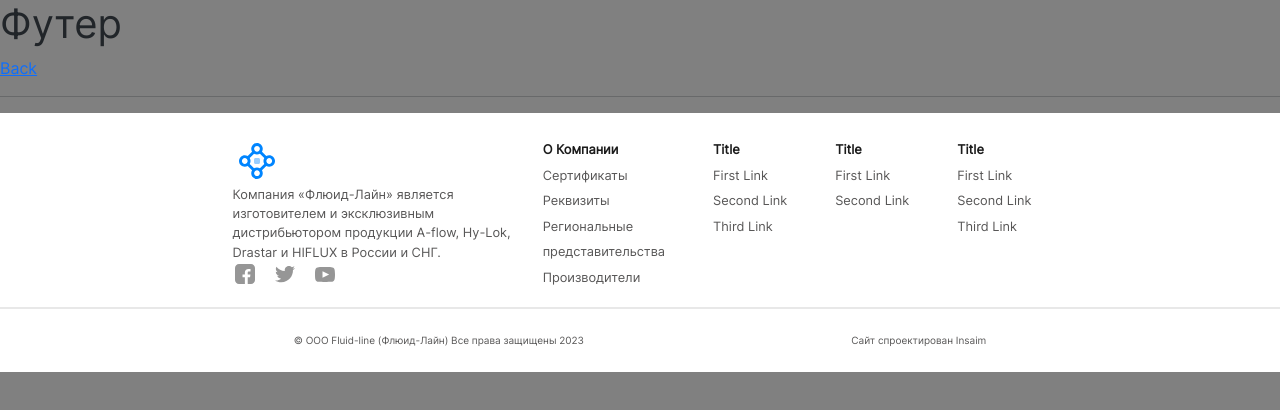
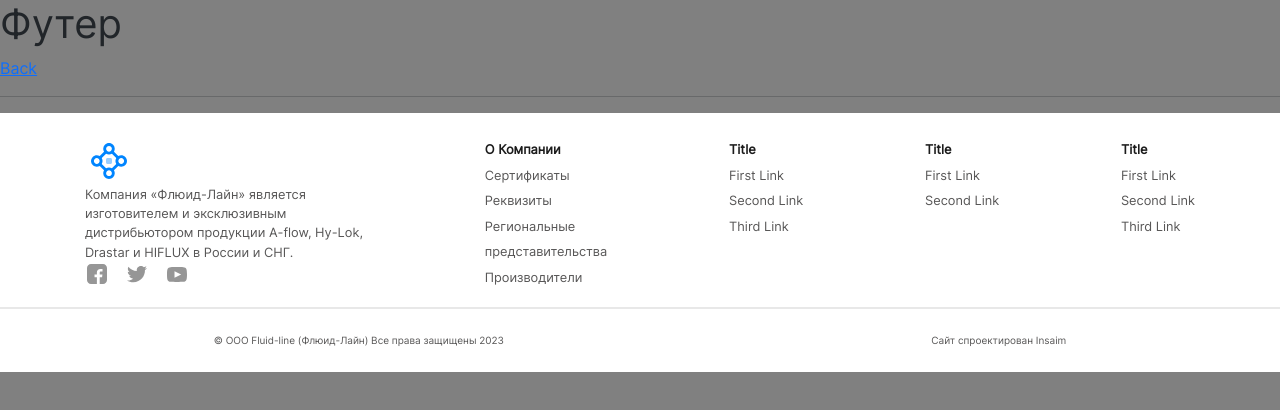
Before and after one commit to picus23/any-web-components, a Next.js app: page /footer in a window 1280 px wide. Shown: the top 410 px of the page. Built offline with nearby package versions, Linux system fonts and the light colour scheme.

Commit message:
add footer

```diff
--- a/components/footer/Footer.tsx
+++ b/components/footer/Footer.tsx
@@ -6,8 +6,8 @@ interface FooterProps {
 }
 
 function Footer(props: FooterProps) {
-    return <div className='d-flex flex-column align-items-center py-4 bg-white w-100'>
-        <div className='d-flex align-items-start px-4 gap-3'>
+    return <div className='py-4 bg-white'>
+        <div className='d-flex align-items-start justify-content-around px-4'>
             <div className='d-flex flex-column'>
                 {props.logo}
                 <span className='font-size-16-gray'>Компания «Флюид-Лайн» является <br /> изготовителем и эксклюзивным <br /> дистрибьютором продукции A-flow, Hy-Lok, <br /> Drastar и HIFLUX в России и СНГ.</span>
@@ -28,36 +28,36 @@ function Footer(props: FooterProps) {
                     </svg>
                 </div>
             </div>
-            <div className='d-flex gap-3 justify-space-between'>
-                <ul className='list-unstyled lh-2 mx-3'>
+            {/* <div className='d-flex gap-3 justify-space-between'> */}
+                <ul className='list-unstyled lh-2'>
                     <li className='font-size-16-black fw-500'><strong>О Компании</strong></li>
                     <li className='font-size-16-gray'>Сертификаты</li>
                     <li className='font-size-16-gray'>Реквизиты</li>
                     <li className='font-size-16-gray'>Региональные <br />представительства</li>
                     <li className='font-size-16-gray'>Производители</li>
                 </ul>
-                <ul className='list-unstyled lh-2 mx-3'>
+                <ul className='list-unstyled lh-2'>
                     <li className='font-size-16-black fw-500'><strong>Title</strong></li>
                     <li className='font-size-16-gray'>First Link</li>
                     <li className='font-size-16-gray'>Second Link</li>
                     <li className='font-size-16-gray'>Third Link</li>
                 </ul>
-                <ul className='list-unstyled lh-2 mx-3'>
+                <ul className='list-unstyled lh-2'>
                     <li className='font-size-16-black fw-500'><strong>Title</strong></li>
                     <li className='font-size-16-gray'>First Link</li>
                     <li className='font-size-16-gray'>Second Link</li>
                 </ul>
-                <ul className='list-unstyled lh-2 mx-3'>
+                <ul className='list-unstyled lh-2'>
                     <li className='font-size-16-black fw-500'><strong>Title</strong></li>
                     <li className='font-size-16-gray'>First Link</li>
                     <li className='font-size-16-gray'>Second Link</li>
                     <li className='font-size-16-gray'>Third Link</li>
                 </ul>
-            </div>
+            {/* </div> */}
         </div>
         <div className='footer-hr'></div>
 
-        <div className='d-flex align-items-start justify-content-around mt-4 w-75'>
+        <div className='d-flex align-items-start justify-content-around mt-4'>
             <span className='font-size-13'>© ООО Fluid-line (Флюид-Лайн) Все права защищены 2023</span>
             <span className='font-size-13'>Сайт спроектирован Insaim</span>
         </div>
```
